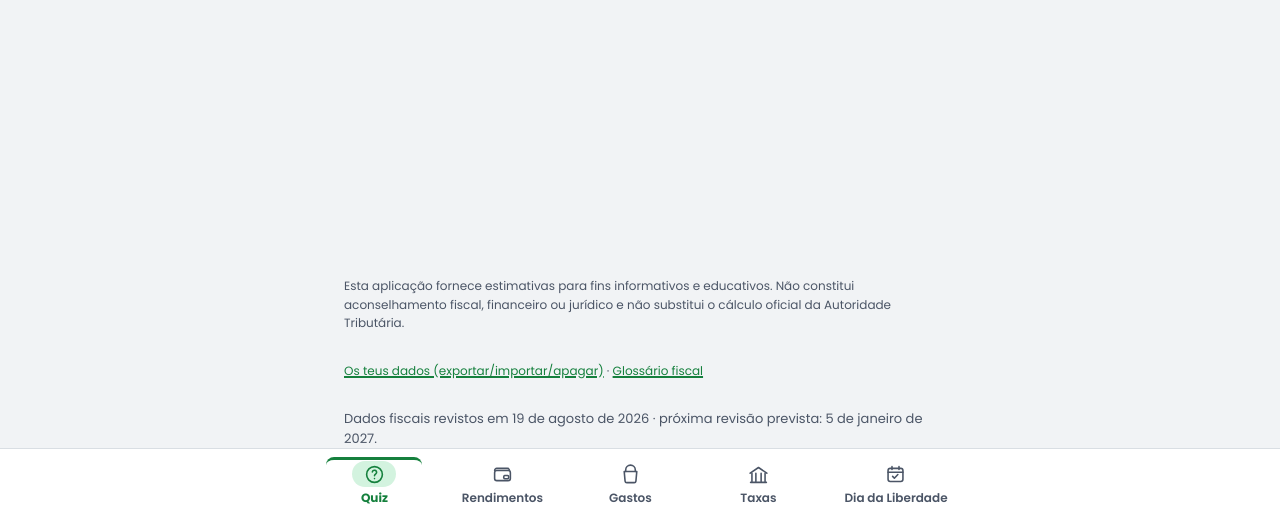
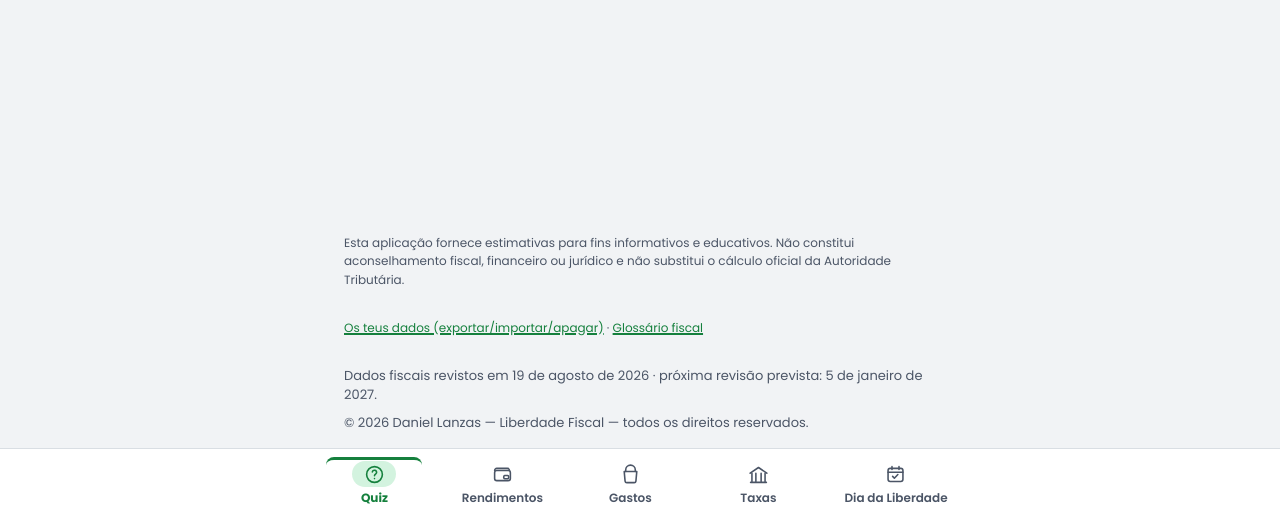
Before and after one commit to Delfos-IQ/LiberdadeFiscal, a website with bundled scripts: page index.html in a window 1280 px wide. Shown: the part 284-800 px from the top of the page. Built offline with nearby package versions, Linux system fonts and the light colour scheme.

Commit message:
Adiciona aviso de copyright no footer
'© 2026 Daniel Lanzas — Liberdade Fiscal — todos os direitos
reservados.', a pedido do autor, junto do disclaimer legal e da nota
de revisão de dados no footer/Acerca de.

Nota: o nome usado aqui ('Daniel Lanzas') difere do titular indicado
em LICENSE ('Dani Lanza Smartín / delfos-iq') — fica por alinhar numa
próxima iteração, se for intencional a diferença.

- index.html: novo <p class="app-footer__copyright">
- style.css: .app-footer__copyright (mesma discrição visual que
  .app-footer__revisao)
- sw.js: CACHE_VERSION -> v0.63 (mudança no shell HTML)

```diff
--- a/index.html
+++ b/index.html
@@ -139,6 +139,7 @@
            segurança/legal como o disclaimer acima, que está sempre no
            HTML estático). -->
       <p class="app-footer__revisao" id="data-freshness-note"></p>
+      <p class="app-footer__copyright">© 2026 Daniel Lanzas — Liberdade Fiscal — todos os direitos reservados.</p>
     </footer>
 
     <nav class="app-nav no-print" aria-label="Navegação principal">
--- a/style.css
+++ b/style.css
@@ -479,6 +479,15 @@ p {
 }
 .app-footer__revisao:empty {
   display: none;
+}
+
+/* Aviso de copyright (23/08/2026, a pedido do autor) — mesma
+   discrição visual que a nota de revisão de dados acima; é
+   informação de rodapé, não algo que compita com o disclaimer legal. */
+.app-footer__copyright {
+  margin: var(--space-2) 0 var(--space-4);
+  font-size: 0.8125rem;
+  color: var(--color-text-muted);
 }
 
 .app-nav {
--- a/sw.js
+++ b/sw.js
@@ -2,7 +2,7 @@
 // Versionamento explícito: sobe o CACHE_VERSION em cada release que
 // altere o shell ou os assets estáticos em cache.
 
-const CACHE_VERSION = "liberdade-fiscal-v0.62";
+const CACHE_VERSION = "liberdade-fiscal-v0.63";
 const STATIC_CACHE = `${CACHE_VERSION}-static`;
 
 // Base do scope do service worker — funciona tanto em GitHub Pages de
```
